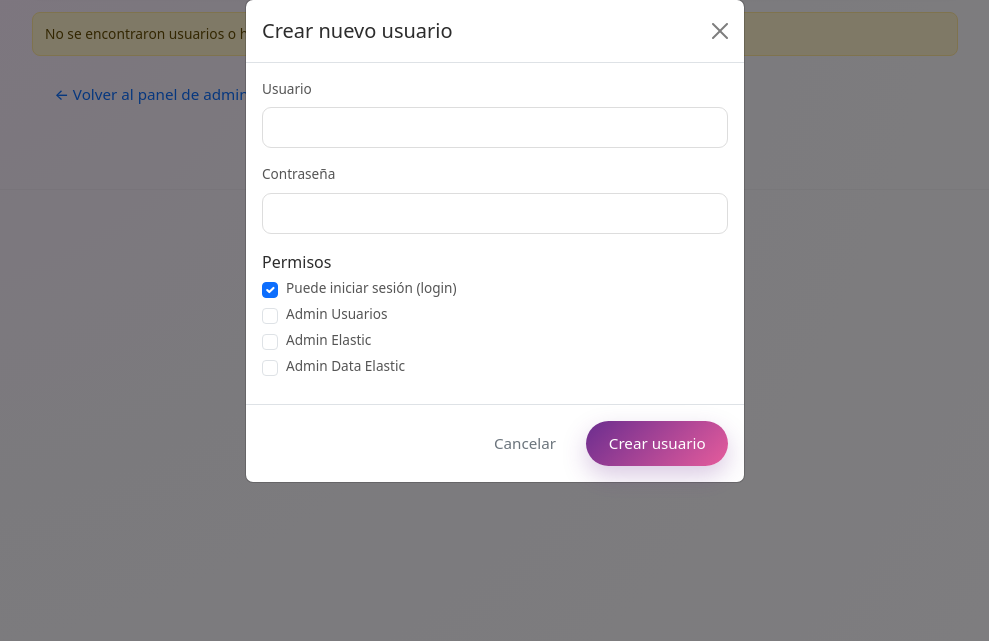
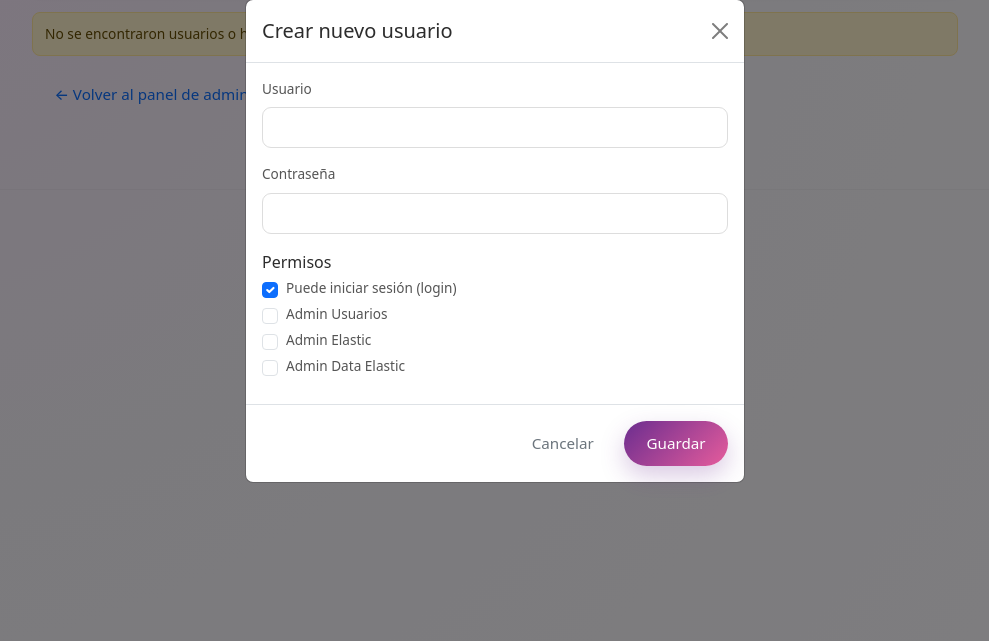
Before and after one commit to ayalammabel/2025_UC_BigData, a Python web app: template templates/admin_usuarios.html in a window 1280 px wide, after a click on "+ Crear usuario". Shown: the part 159-800 px from the top of the page, without its empty margins (145-1134 px from the left). Run offline with Jinja, Linux system fonts and the light colour scheme; the template is opened without the code that fills it: most values are stand-ins (such as "Sample title", 1, 10 or a date in 2020); some libraries are stand-ins or nearby versions.

Commit message:
Update admin_usuarios.html

```diff
--- a/templates/admin_usuarios.html
+++ b/templates/admin_usuarios.html
@@ -55,7 +55,7 @@
     </div>
 </main>
 
-<!-- Modal Crear Usuario -->
+<!-- Modal Crear / Editar Usuario -->
 <div class="modal fade" id="modalCrearUsuario" tabindex="-1" aria-labelledby="modalCrearUsuarioLabel" aria-hidden="true">
   <div class="modal-dialog modal-dialog-centered">
     <div class="modal-content">
@@ -107,7 +107,7 @@
         </div>
         <div class="modal-footer">
           <button type="button" class="btn btn-outline-secondary btn-sm" data-bs-dismiss="modal">Cancelar</button>
-          <button type="submit" class="btn btn-primary btn-sm">Crear usuario</button>
+          <button type="submit" class="btn btn-primary btn-sm">Guardar</button>
         </div>
       </form>
     </div>
@@ -118,8 +118,8 @@
 {% block extra_js %}
 <script>
 let usuariosAdminCache = [];
-let modoUsuario = 'crear';       // 'crear' o 'editar'
-let usuarioOriginal = null;      // para saber a quién estamos editando
+let modoUsuario = 'crear'; // 'crear' o 'editar'
+let usuarioOriginal = null;
 
 document.addEventListener('DOMContentLoaded', function () {
     cargarUsuariosAdmin();
@@ -195,7 +195,7 @@ function cargarUsuariosAdmin() {
         });
 }
 
-/* ===== Modal: preparar para CREAR ===== */
+/* === Modal CREAR === */
 function prepararModalCrear() {
     modoUsuario = 'crear';
     usuarioOriginal = null;
@@ -215,7 +215,7 @@ function prepararModalCrear() {
     errorDiv.textContent = '';
 }
 
-/* ===== Modal: preparar para EDITAR ===== */
+/* === Modal EDITAR === */
 function abrirEditarUsuario(usuario) {
     const user = usuariosAdminCache.find(u => u.usuario === usuario);
     if (!user) {
@@ -245,7 +245,7 @@ function abrirEditarUsuario(usuario) {
     modal.show();
 }
 
-/* ===== Guardar (crear o editar) desde el modal ===== */
+/* === Guardar (crear o editar) === */
 function guardarUsuarioDesdeModal() {
     const usuario = document.getElementById('nuevoUsuario').value.trim();
     const password = document.getElementById('nuevoPassword').value.trim();
@@ -310,7 +310,7 @@ function guardarUsuarioDesdeModal() {
     });
 }
 
-/* ===== Eliminar usuario ===== */
+/* === Eliminar usuario === */
 function eliminarUsuario(usuario) {
     if (!confirm(`¿Seguro deseas eliminar el usuario "${usuario}"?`)) {
         return;
```
